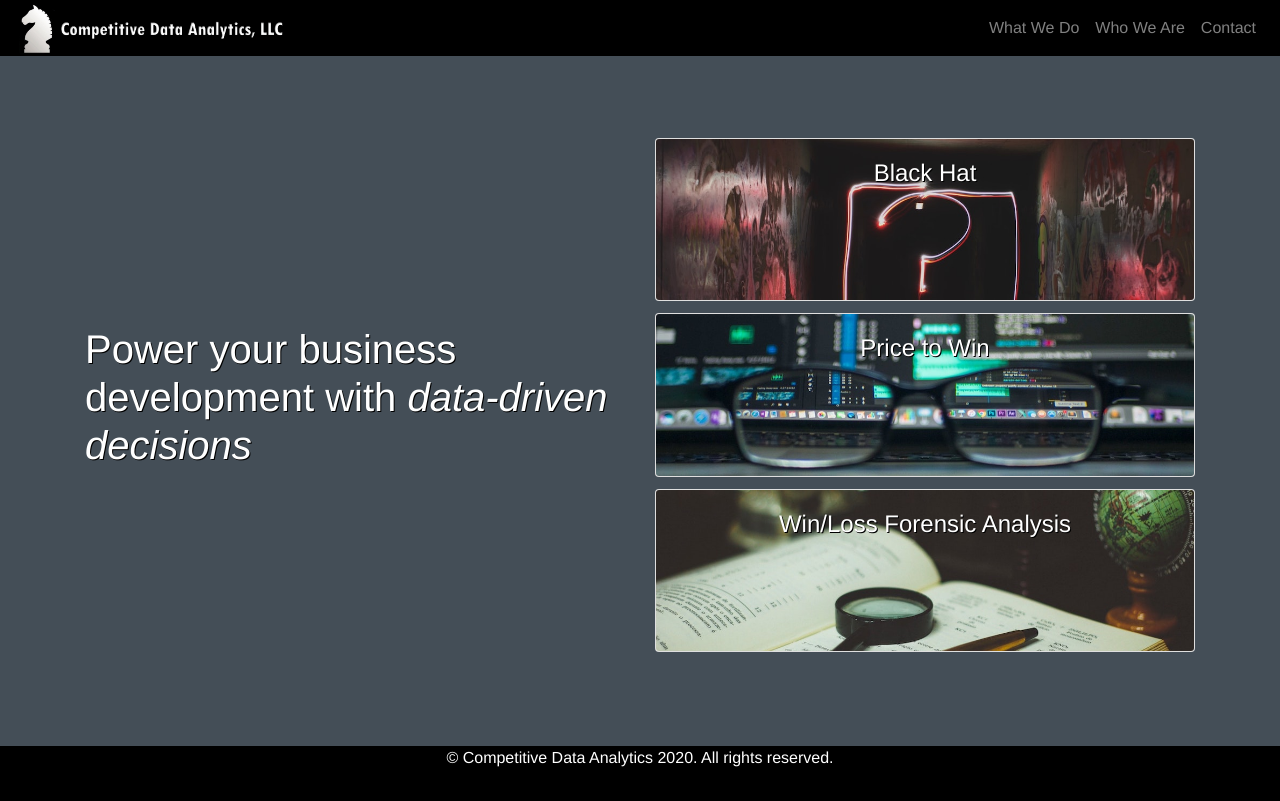
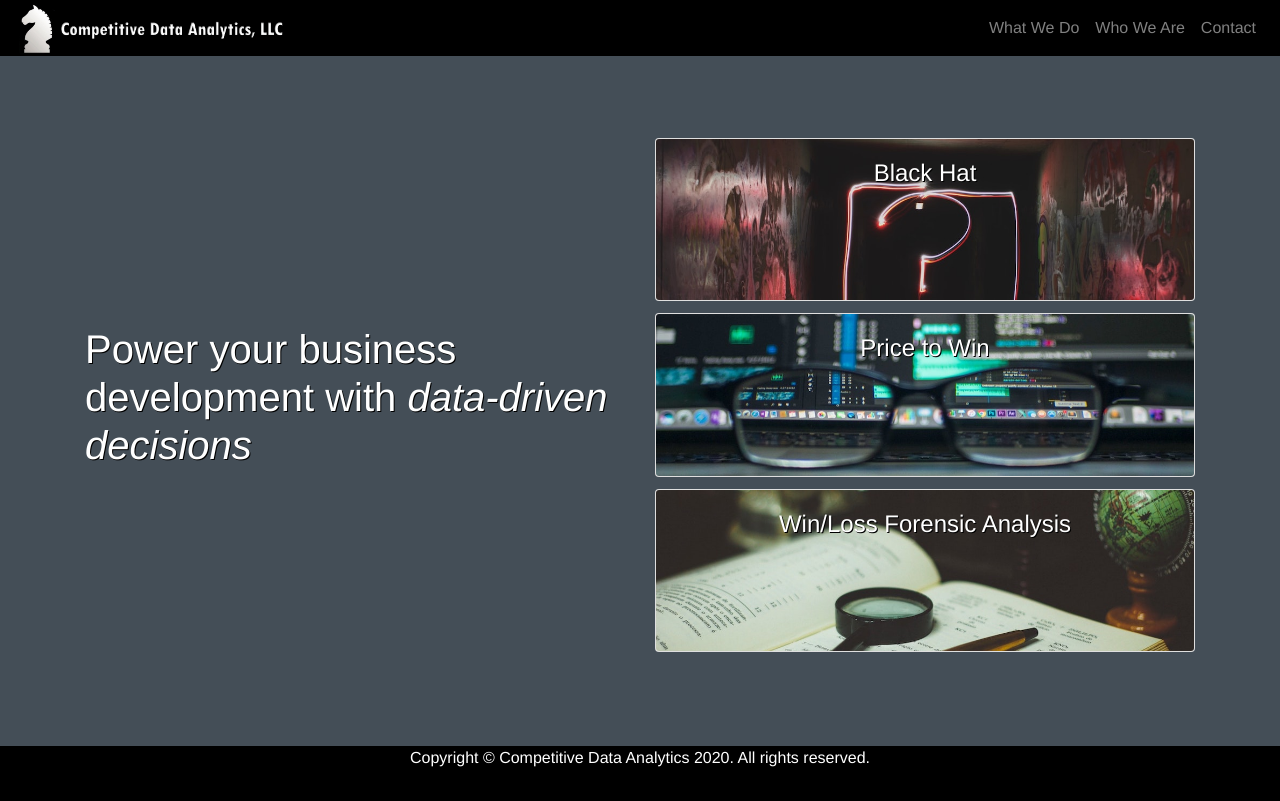
Before and after one commit to dwill21/cda-web-client, a Vue app: page / in a window 1280 px wide. Built offline with nearby package versions, Linux system fonts and the light colour scheme.

Commit message:
Make copyright notice more robust

```diff
--- a/src/components/Footer.vue
+++ b/src/components/Footer.vue
@@ -1,13 +1,22 @@
 <template>
   <div class="footer">
-    <p>&copy; Competitive Data Analytics 2020. All rights reserved.</p>
+    <p>Copyright &copy; Competitive Data Analytics {{currentYear}}. All rights reserved.</p>
   </div>
 </template>
 
 <script>
-    export default {
-        name: "Footer"
+  export default {
+    name: "Footer",
+    data() {
+      return {
+        currentYear: null,
+      }
+    },
+    created() {
+      let today = new Date()
+      this.currentYear = today.getFullYear()
     }
+  }
 </script>
 
 <style lang="scss" scoped>
```
